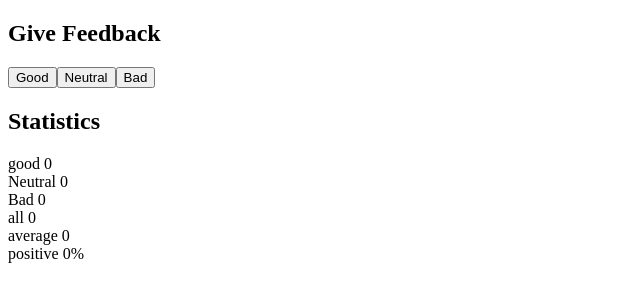
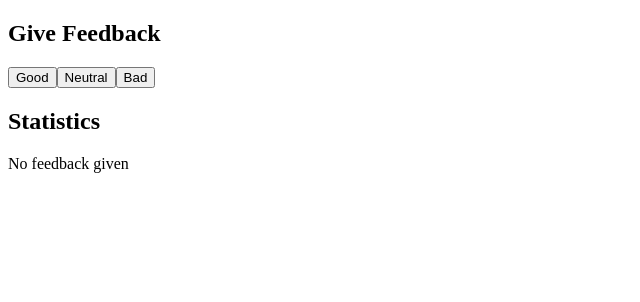
Before and after one commit to Ran-Pol/FullStackOpen2022, a React (Create React App) app in the folder Part1/unicafe/: page / in a window 1280 px wide. Shown: the top 302 px of the page, without its empty margins (0-640 px from the left). Built offline with nearby package versions, Linux system fonts and the light colour scheme.

Commit message:
1.9: unicafe step4: Change application to display statistics only once feedback has been gathered.

```diff
--- a/Part1/unicafe/src/App.js
+++ b/Part1/unicafe/src/App.js
@@ -11,25 +11,48 @@ const Statistics = (props) => (
   props.text === "positive"? <div>{props.text} {props.value}%</div>: <div>{props.text} {props.value}</div>
 )
 
+const ConditonalStatistics = (props) => {
+  const {goodValue,neutralValue, badValue, allFeedback, avgFeedback, avgPosFeedback } = props.value
+  if(allFeedback){
+return(
+  <div>
+  <Display text="good" value={goodValue}/>
+  <Display text="Neutral" value={neutralValue}/>
+  <Display text="Bad" value={badValue}/>
+  <Statistics text="all" value={allFeedback}/>
+  <Statistics text="average" value={avgFeedback ?avgFeedback: 0 }/>
+  <Statistics text="positive" value={(avgPosFeedback ?avgPosFeedback: 0) * 100 }/>
+  </div>
+)}
+return <div>No feedback given</div>
+}
 
 const App = () => {
   const [goodValue, setGoodValue] = useState(0)
   const [neutralValue, setNeutralValue] = useState(0)
   const [badValue, setBadValue] = useState(0)
-const allFeedback = goodValue + neutralValue + badValue;
-const avgFeedback = (goodValue - badValue)/allFeedback;
-const avgPosFeedback = goodValue/allFeedback;
+  const allFeedback = goodValue + neutralValue + badValue;
+
+const valueObj = {
+  goodValue: goodValue,
+  neutralValue: neutralValue,
+  badValue: badValue,
+ allFeedback: goodValue + neutralValue + badValue,
+avgFeedback: (goodValue - badValue)/allFeedback,
+  avgPosFeedback: goodValue/allFeedback,
+}
+
 
   const setToGoodValue = (newValue) => {
-    console.log('value now', newValue)
+    console.log('Good value now', newValue)
     setGoodValue(newValue)
   }
   const seTotNeutralValue = (newValue) => {
-    console.log('value now', newValue)
+    console.log('Neutral value now', newValue)
     setNeutralValue(newValue)
   }
   const setTBaddValue = (newValue) => {
-    console.log('value now', newValue)
+    console.log('Bad value now', newValue)
     setBadValue(newValue)
   }
 
@@ -40,14 +63,12 @@ const avgPosFeedback = goodValue/allFeedback;
       <Button handleClick={() => seTotNeutralValue(neutralValue + 1)} text="Neutral"/>
       <Button handleClick={() => setTBaddValue(badValue + 1)} text="Bad" />
       <h2>Statistics</h2>
-<Display text="good" value={goodValue}/>
-<Display text="Neutral" value={neutralValue}/>
-<Display text="Bad" value={badValue}/>
-<Statistics text="all" value={allFeedback}/>
-<Statistics text="average" value={avgFeedback ?avgFeedback: 0 }/>
-<Statistics text="positive" value={(avgPosFeedback ?avgPosFeedback: 0) * 100 }/>
+<ConditonalStatistics value={valueObj}/>
     </div>
   )
 }
 
 export default App
+
+// 1.9: unicafe step4
+// Change your application to display statistics only once feedback has been gathered.
```
